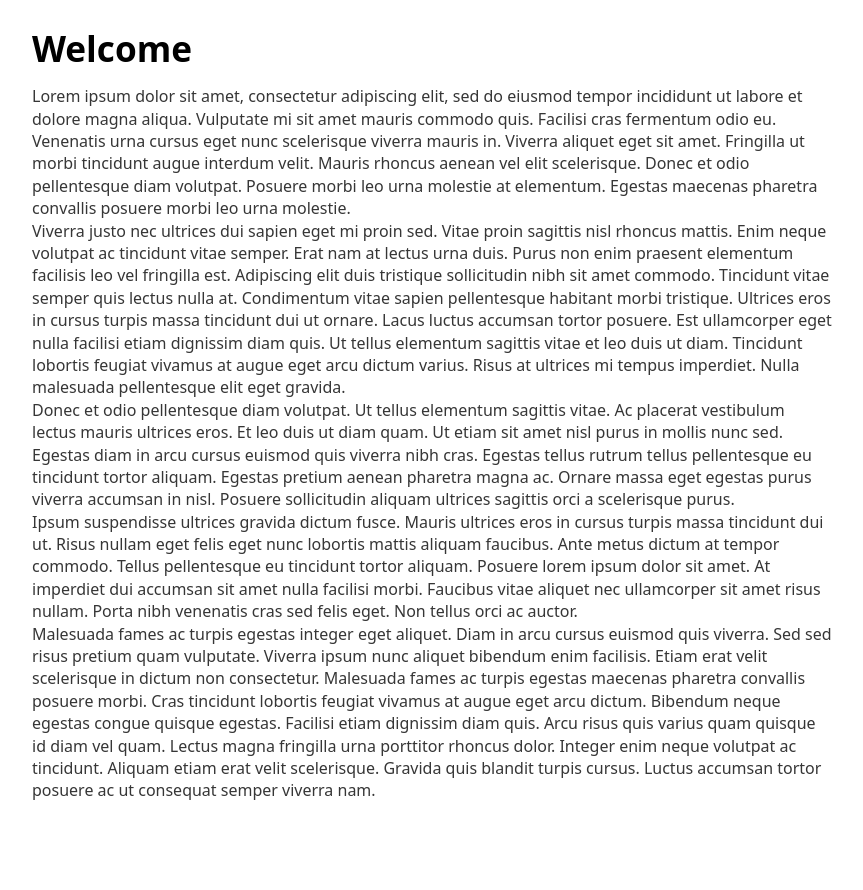
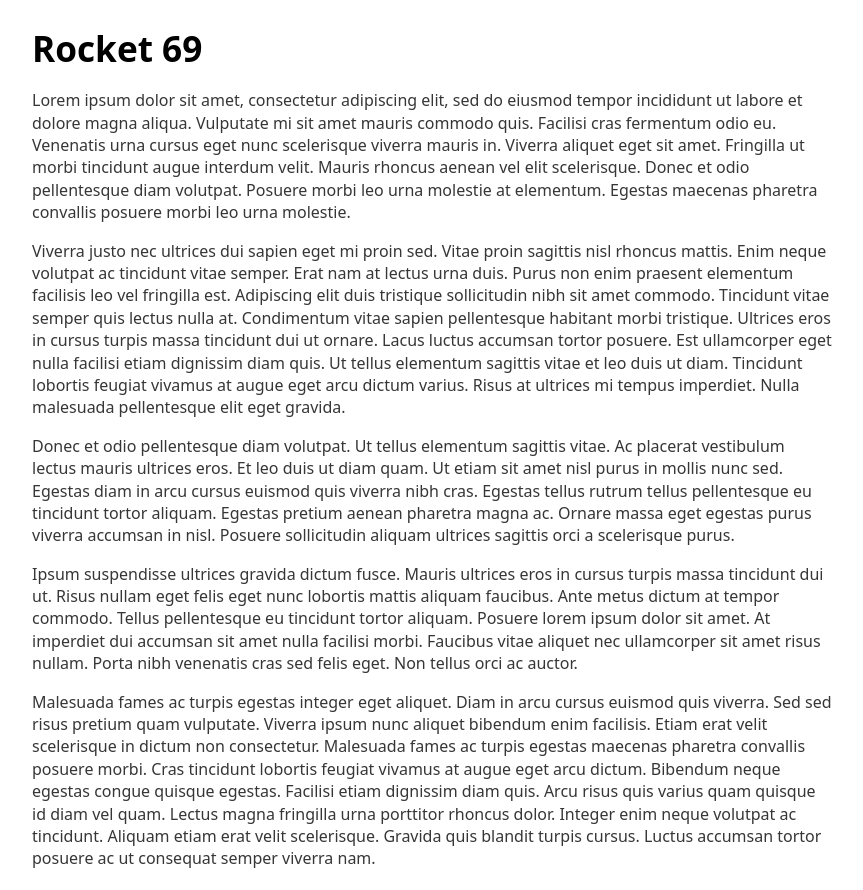
Before and after one commit to Fiorina161/website, a plain HTML site: page index.html in a window 1280 px wide. Shown: the whole page, without its empty margins (208-1071 px from the left). Before the commit the page ends 822 px from the top, so only its background shows below. Drawn offline with nearby package versions, Linux system fonts and the light colour scheme.

Commit message:
Update index.html

```diff
--- a/index.html
+++ b/index.html
@@ -10,22 +10,22 @@
 
     <body>
         <div class="container">
-            <h1>Welcome</h1>
-            <div>
-                        Lorem ipsum dolor sit amet, consectetur adipiscing elit, sed do eiusmod tempor incididunt ut labore et dolore magna aliqua. Vulputate mi sit amet mauris commodo quis. Facilisi cras fermentum odio eu. Venenatis urna cursus eget nunc scelerisque viverra mauris in. Viverra aliquet eget sit amet. Fringilla ut morbi tincidunt augue interdum velit. Mauris rhoncus aenean vel elit scelerisque. Donec et odio pellentesque diam volutpat. Posuere morbi leo urna molestie at elementum. Egestas maecenas pharetra convallis posuere morbi leo urna molestie.
-            </div>
-            <div>
-                        Viverra justo nec ultrices dui sapien eget mi proin sed. Vitae proin sagittis nisl rhoncus mattis. Enim neque volutpat ac tincidunt vitae semper. Erat nam at lectus urna duis. Purus non enim praesent elementum facilisis leo vel fringilla est. Adipiscing elit duis tristique sollicitudin nibh sit amet commodo. Tincidunt vitae semper quis lectus nulla at. Condimentum vitae sapien pellentesque habitant morbi tristique. Ultrices eros in cursus turpis massa tincidunt dui ut ornare. Lacus luctus accumsan tortor posuere. Est ullamcorper eget nulla facilisi etiam dignissim diam quis. Ut tellus elementum sagittis vitae et leo duis ut diam. Tincidunt lobortis feugiat vivamus at augue eget arcu dictum varius. Risus at ultrices mi tempus imperdiet. Nulla malesuada pellentesque elit eget gravida.
-            </div>
-            <div>
-                        Donec et odio pellentesque diam volutpat. Ut tellus elementum sagittis vitae. Ac placerat vestibulum lectus mauris ultrices eros. Et leo duis ut diam quam. Ut etiam sit amet nisl purus in mollis nunc sed. Egestas diam in arcu cursus euismod quis viverra nibh cras. Egestas tellus rutrum tellus pellentesque eu tincidunt tortor aliquam. Egestas pretium aenean pharetra magna ac. Ornare massa eget egestas purus viverra accumsan in nisl. Posuere sollicitudin aliquam ultrices sagittis orci a scelerisque purus.
-            </div>
-            <div>
-                        Ipsum suspendisse ultrices gravida dictum fusce. Mauris ultrices eros in cursus turpis massa tincidunt dui ut. Risus nullam eget felis eget nunc lobortis mattis aliquam faucibus. Ante metus dictum at tempor commodo. Tellus pellentesque eu tincidunt tortor aliquam. Posuere lorem ipsum dolor sit amet. At imperdiet dui accumsan sit amet nulla facilisi morbi. Faucibus vitae aliquet nec ullamcorper sit amet risus nullam. Porta nibh venenatis cras sed felis eget. Non tellus orci ac auctor.
-            </div>
-            <div>
-                        Malesuada fames ac turpis egestas integer eget aliquet. Diam in arcu cursus euismod quis viverra. Sed sed risus pretium quam vulputate. Viverra ipsum nunc aliquet bibendum enim facilisis. Etiam erat velit scelerisque in dictum non consectetur. Malesuada fames ac turpis egestas maecenas pharetra convallis posuere morbi. Cras tincidunt lobortis feugiat vivamus at augue eget arcu dictum. Bibendum neque egestas congue quisque egestas. Facilisi etiam dignissim diam quis. Arcu risus quis varius quam quisque id diam vel quam. Lectus magna fringilla urna porttitor rhoncus dolor. Integer enim neque volutpat ac tincidunt. Aliquam etiam erat velit scelerisque. Gravida quis blandit turpis cursus. Luctus accumsan tortor posuere ac ut consequat semper viverra nam.
-            </div>
+            <h1>Rocket 69</h1>
+            <p>
+Lorem ipsum dolor sit amet, consectetur adipiscing elit, sed do eiusmod tempor incididunt ut labore et dolore magna aliqua. Vulputate mi sit amet mauris commodo quis. Facilisi cras fermentum odio eu. Venenatis urna cursus eget nunc scelerisque viverra mauris in. Viverra aliquet eget sit amet. Fringilla ut morbi tincidunt augue interdum velit. Mauris rhoncus aenean vel elit scelerisque. Donec et odio pellentesque diam volutpat. Posuere morbi leo urna molestie at elementum. Egestas maecenas pharetra convallis posuere morbi leo urna molestie.
+            </p>
+            <p>
+Viverra justo nec ultrices dui sapien eget mi proin sed. Vitae proin sagittis nisl rhoncus mattis. Enim neque volutpat ac tincidunt vitae semper. Erat nam at lectus urna duis. Purus non enim praesent elementum facilisis leo vel fringilla est. Adipiscing elit duis tristique sollicitudin nibh sit amet commodo. Tincidunt vitae semper quis lectus nulla at. Condimentum vitae sapien pellentesque habitant morbi tristique. Ultrices eros in cursus turpis massa tincidunt dui ut ornare. Lacus luctus accumsan tortor posuere. Est ullamcorper eget nulla facilisi etiam dignissim diam quis. Ut tellus elementum sagittis vitae et leo duis ut diam. Tincidunt lobortis feugiat vivamus at augue eget arcu dictum varius. Risus at ultrices mi tempus imperdiet. Nulla malesuada pellentesque elit eget gravida.
+            </p>
+            <p>
+Donec et odio pellentesque diam volutpat. Ut tellus elementum sagittis vitae. Ac placerat vestibulum lectus mauris ultrices eros. Et leo duis ut diam quam. Ut etiam sit amet nisl purus in mollis nunc sed. Egestas diam in arcu cursus euismod quis viverra nibh cras. Egestas tellus rutrum tellus pellentesque eu tincidunt tortor aliquam. Egestas pretium aenean pharetra magna ac. Ornare massa eget egestas purus viverra accumsan in nisl. Posuere sollicitudin aliquam ultrices sagittis orci a scelerisque purus.
+            </p>
+            <p>
+Ipsum suspendisse ultrices gravida dictum fusce. Mauris ultrices eros in cursus turpis massa tincidunt dui ut. Risus nullam eget felis eget nunc lobortis mattis aliquam faucibus. Ante metus dictum at tempor commodo. Tellus pellentesque eu tincidunt tortor aliquam. Posuere lorem ipsum dolor sit amet. At imperdiet dui accumsan sit amet nulla facilisi morbi. Faucibus vitae aliquet nec ullamcorper sit amet risus nullam. Porta nibh venenatis cras sed felis eget. Non tellus orci ac auctor.
+            </p>
+            <p>
+Malesuada fames ac turpis egestas integer eget aliquet. Diam in arcu cursus euismod quis viverra. Sed sed risus pretium quam vulputate. Viverra ipsum nunc aliquet bibendum enim facilisis. Etiam erat velit scelerisque in dictum non consectetur. Malesuada fames ac turpis egestas maecenas pharetra convallis posuere morbi. Cras tincidunt lobortis feugiat vivamus at augue eget arcu dictum. Bibendum neque egestas congue quisque egestas. Facilisi etiam dignissim diam quis. Arcu risus quis varius quam quisque id diam vel quam. Lectus magna fringilla urna porttitor rhoncus dolor. Integer enim neque volutpat ac tincidunt. Aliquam etiam erat velit scelerisque. Gravida quis blandit turpis cursus. Luctus accumsan tortor posuere ac ut consequat semper viverra nam.
+            </p>
         </div>
     </body>
 
```
